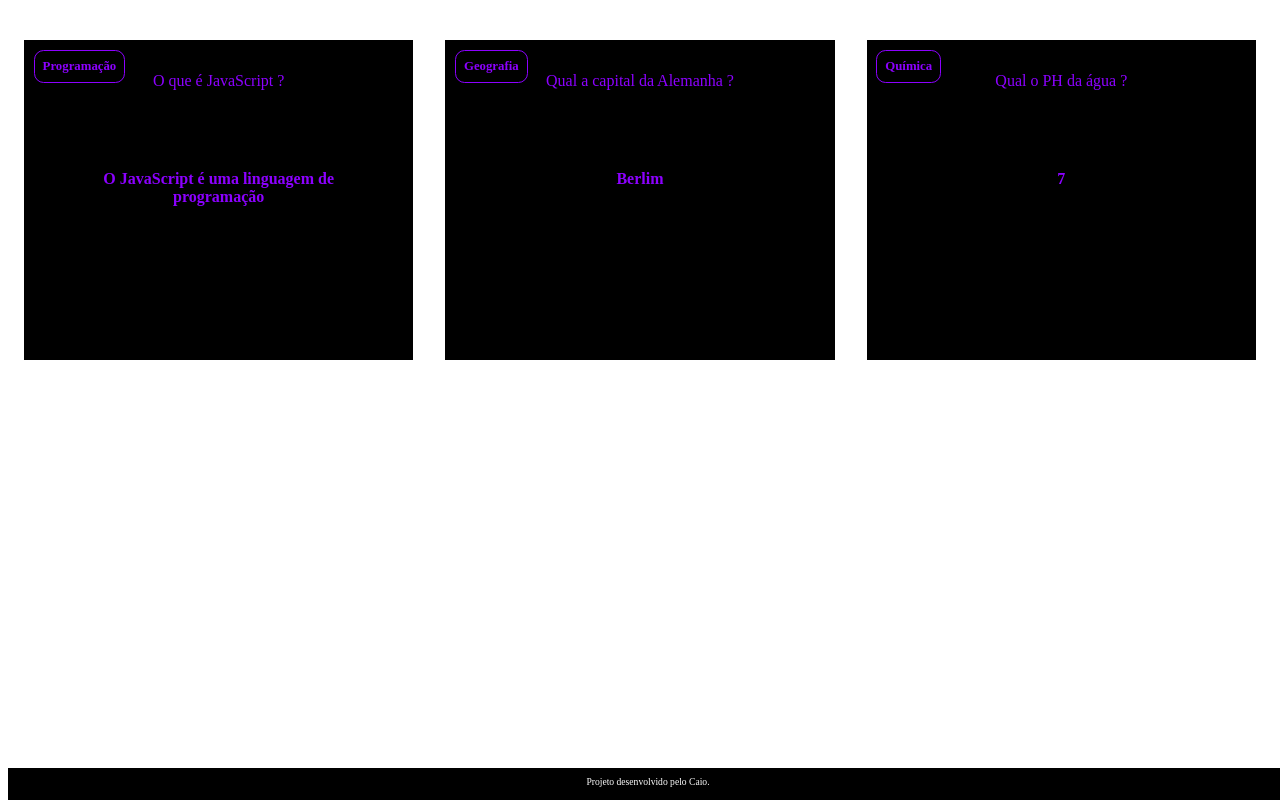
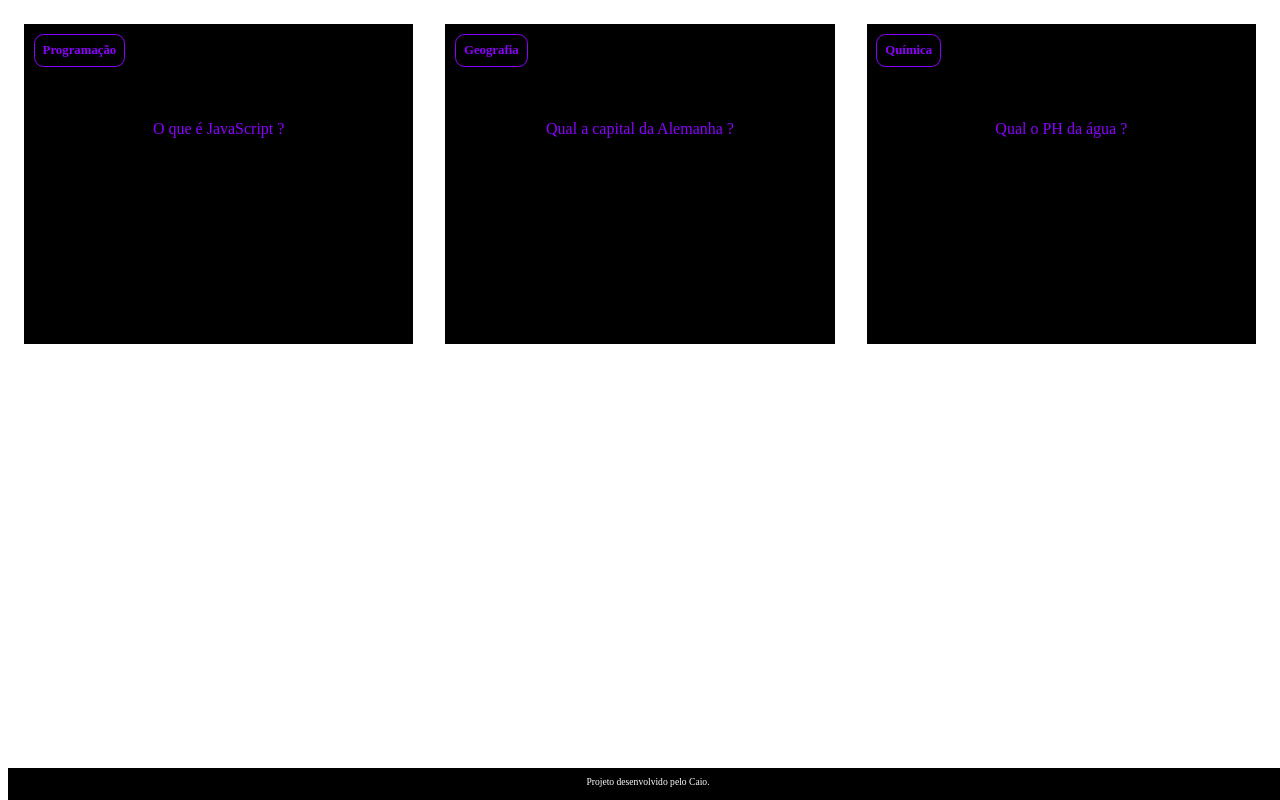
Before and after one commit to caio-andrini/c11zz, a plain HTML site: page index.html in a window 1280 px wide. Drawn offline with Linux system fonts and the light colour scheme.

Commit message:
Add files via upload

```diff
--- a/style.css
+++ b/style.css
@@ -25,6 +25,8 @@ body {
     text-align: center;
     /* background-color: aquamarine; */
     height: 100%;
+    transform-style: preserve-3d;
+    transition: transform 750ms ease-in-out;
 }
 
 .cartao__conteudo h3 {
@@ -36,11 +38,13 @@ body {
     margin: 0.6rem;
     border-radius: 0.6rem;
     font-size: 1vw;
+    backface-visibility: hidden;
 }
 
 .cartao__conteudo p {
     margin-top: 1rem;
     padding: 2rem;
+    margin-top: 4rem;
 }
 
 .cartao__conteudo__pergunta p {
@@ -53,9 +57,36 @@ body {
     font-weight: 700;
 }
 
+.cartao:hover .cartao__conteudo {
+    transform: rotateY(180deg);
+}
+
+.cartao__conteudo__pergunta,
+.cartao__conteudo__resposta {
+    backface-visibility: hidden;
+    position: absolute;
+    height: 100%;
+    width: 100%;
+}
+
+.cartao__conteudo__resposta {
+    transform: rotateY(180deg);
+}
+
+
+
+
+
+
+
+
+
+
+
+
 footer {
     background-color: black;
-    color: white;
+    color: rgb(255, 255, 255);
     position: fixed;
     bottom: 0;
     width: 100%;
```
